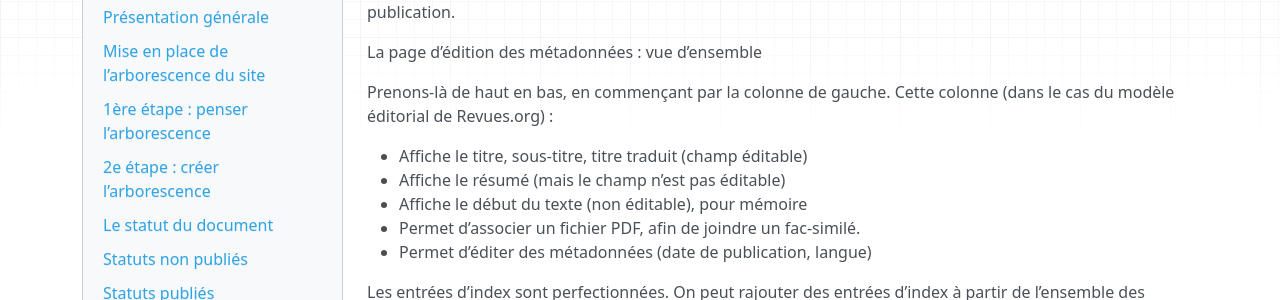
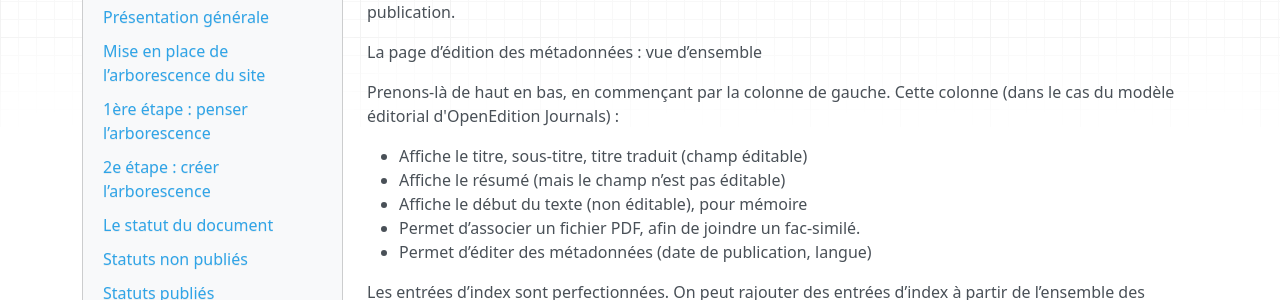
Before and after one commit to ValentinGeorgesDubost/Doc-Lodel-Utilisateur, an MkDocs documentation site: the page built from docs/Configurer-Lodel/Editeur.md, in a window 1280 px wide and 900 px high, scrolled down 3470 px. Shown: the part 179-479 px from the top of the window. Built offline with MkDocs 1.6.1, drawn with Linux system fonts in a browser that asks for light colours; nearby versions of some CDN libraries; old or Windows-style settings are respelled for this version of MkDocs.

Commit message:
Update Editeur.md

```diff
--- a/docs/Configurer-Lodel/Editeur.md
+++ b/docs/Configurer-Lodel/Editeur.md
@@ -115,7 +115,7 @@ Cette page permet, comme on l’a vu au niveau visiteur, de très nombreuses act
 
 La page d’édition des métadonnées : vue d’ensemble
 
-Prenons-là de haut en bas, en commençant par la colonne de gauche. Cette colonne (dans le cas du modèle éditorial de Revues.org) :
+Prenons-là de haut en bas, en commençant par la colonne de gauche. Cette colonne (dans le cas du modèle éditorial d'OpenEdition Journals) :
 
 - Affiche le titre, sous-titre, titre traduit (champ éditable)
 - Affiche le résumé (mais le champ n’est pas éditable)
```
